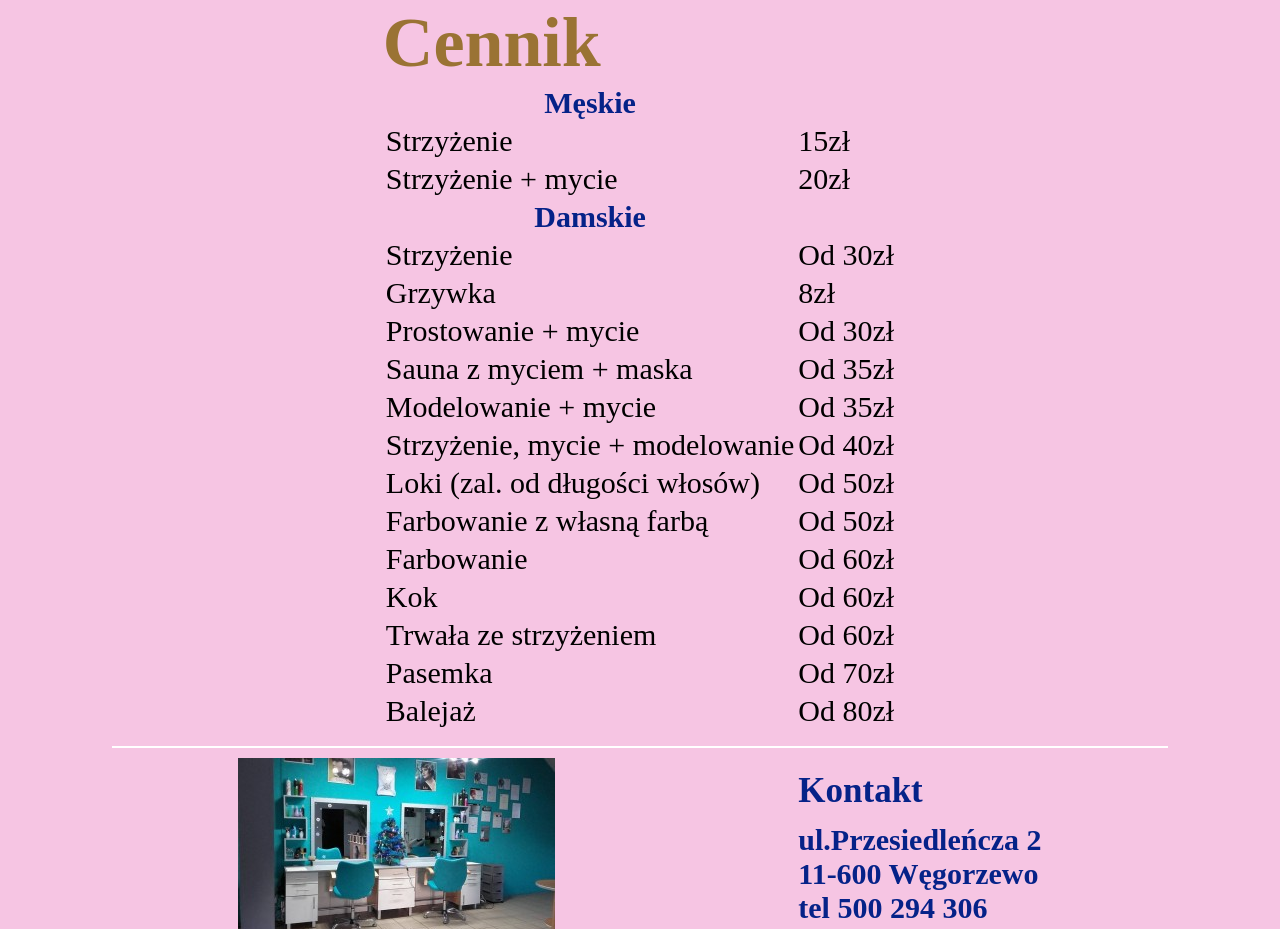
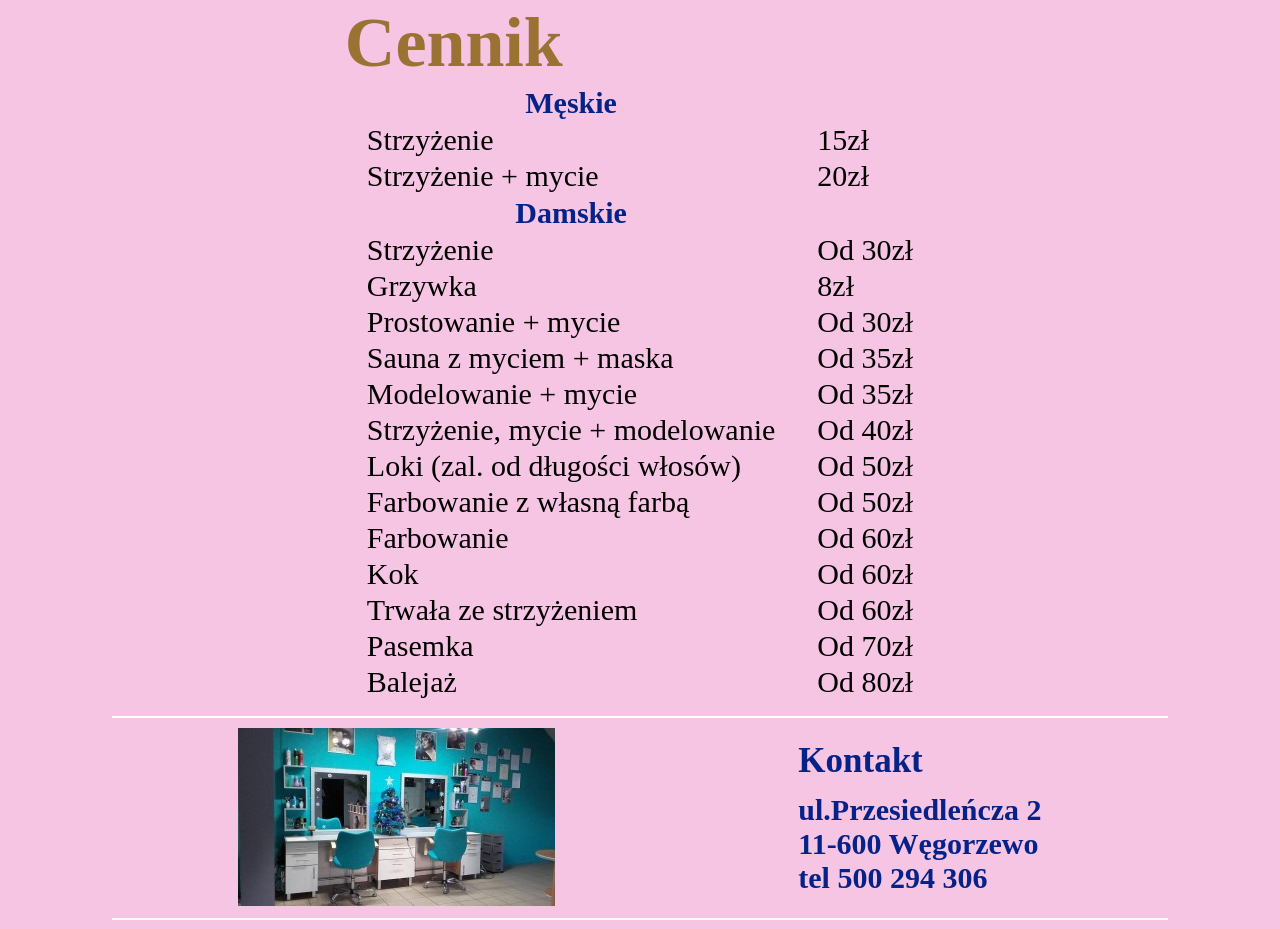
Before and after one commit to BasiaB23/HairdresserSalonWebsiteProject, a plain HTML site: page Strona salonu/index.html in a window 1280 px wide. Shown: the part 2359-3288 px from the top of the page. Drawn offline with nearby package versions, Linux system fonts and the light colour scheme; a web font is replaced by a local one.

Commit message:
paddingPricelist

```diff
--- a/Strona salonu/scss/partials/_mediumscreen.scss
+++ b/Strona salonu/scss/partials/_mediumscreen.scss
@@ -79,6 +79,10 @@ header {
       table {
         font-size: 3rem;
 
+        td{
+          padding: 0 2rem;
+        }
+
       }
     }
   }
```
Also changed, not shown: Strona salonu/assets/css/main.css.
